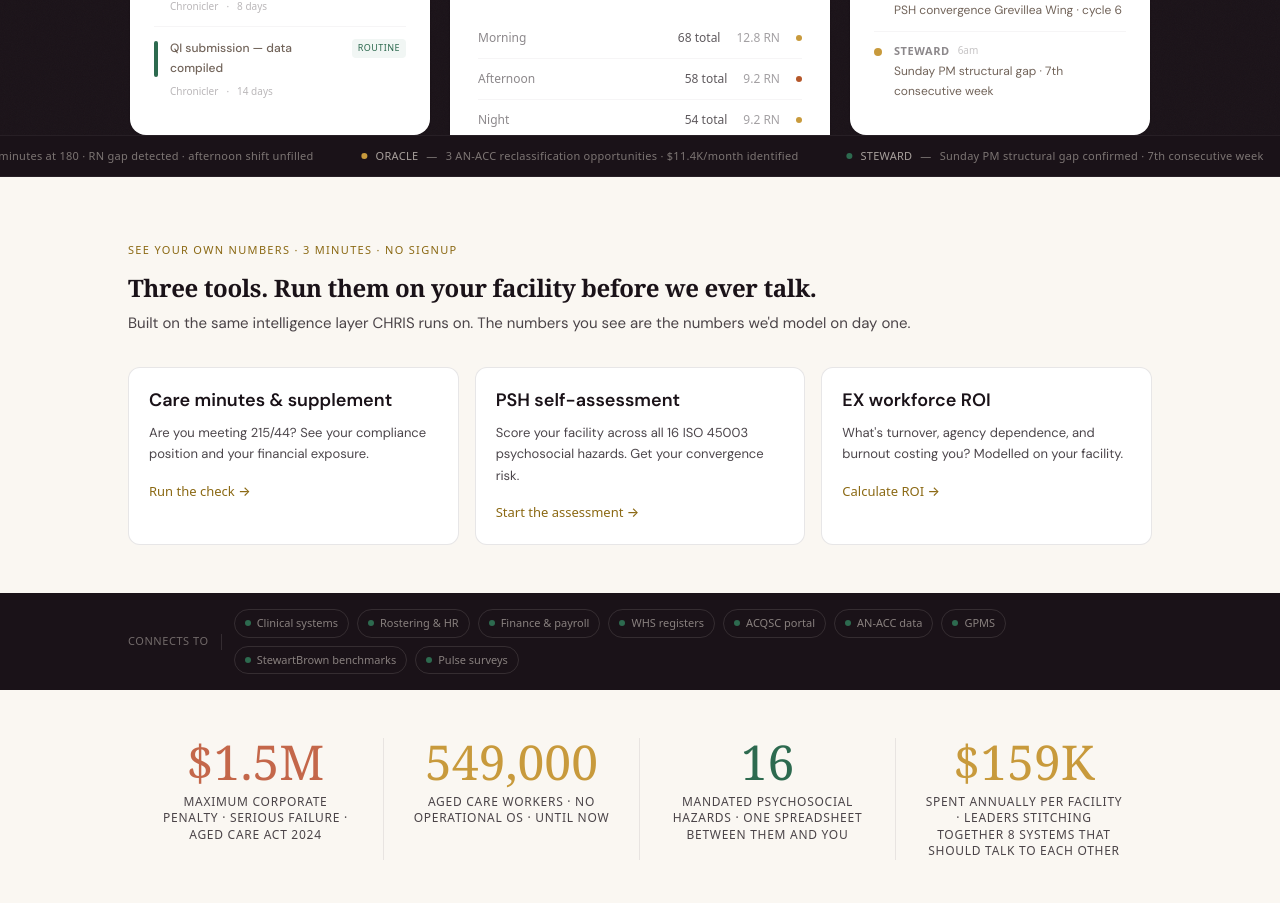
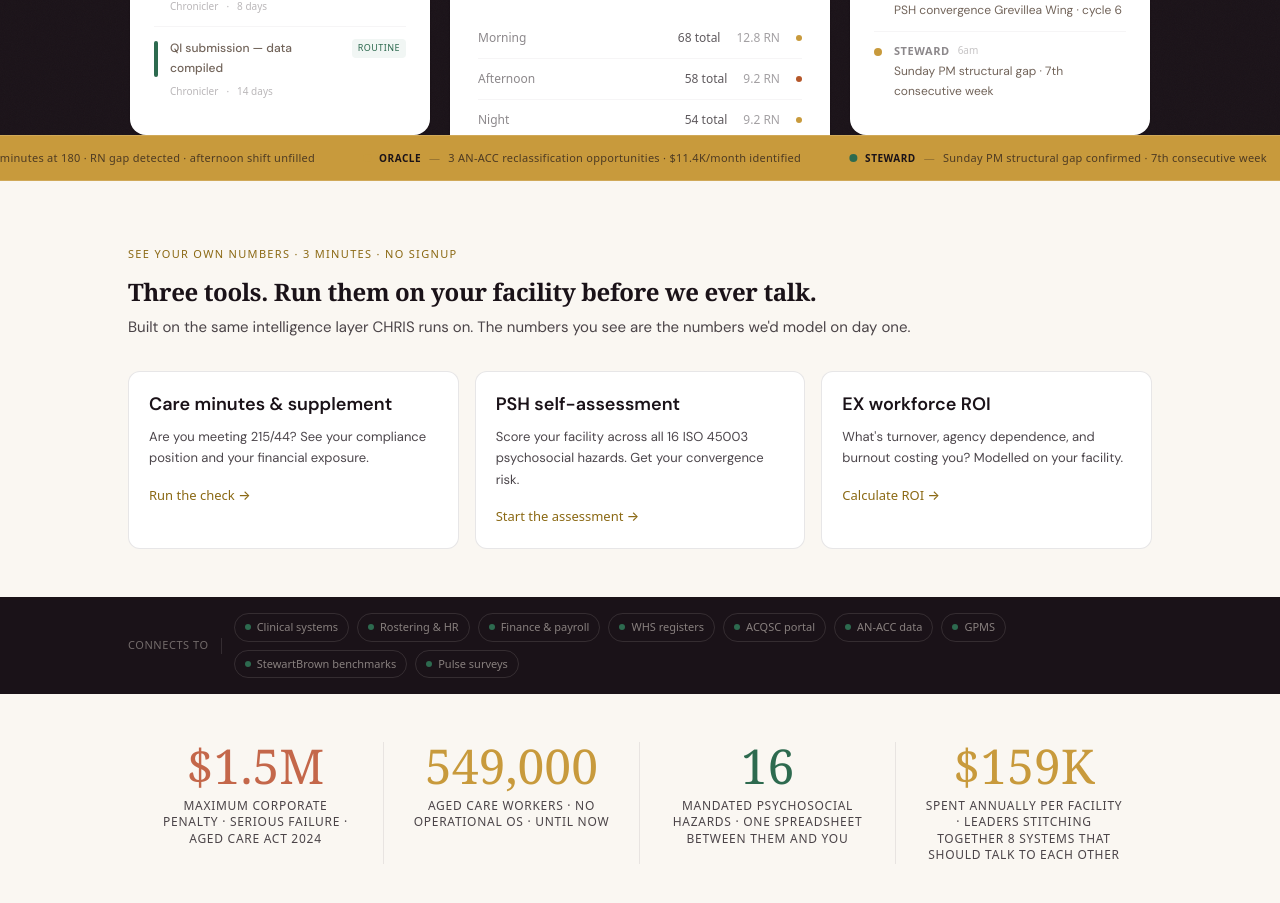
Before and after one commit to campbell-mc/website, a Next.js app in the folder apps/web/: page /v2 in a window 1280 px wide. Shown: the part 1063-1966 px from the top of the page. Built offline with nearby package versions, Linux system fonts and the light colour scheme.

Commit message:
V2: Agent ribbon now copper background — breaks dark/cream transition, high contrast text

```diff
--- a/apps/web/app/v2/page.tsx
+++ b/apps/web/app/v2/page.tsx
@@ -168,14 +168,14 @@ function AgentRibbon() {
   const doubled = [...items, ...items];
 
   return (
-    <div className="overflow-hidden" style={{ backgroundColor: C.dark, borderTop: "1px solid rgba(245,237,227,0.06)", borderBottom: "1px solid rgba(245,237,227,0.06)" }}>
-      <div className="flex items-center h-10 animate-ticker whitespace-nowrap">
+    <div className="overflow-hidden" style={{ backgroundColor: C.copper, borderTop: `1px solid rgba(255,255,255,0.15)`, borderBottom: `1px solid rgba(255,255,255,0.15)` }}>
+      <div className="flex items-center h-11 animate-ticker whitespace-nowrap">
         {doubled.map((item, i) => (
-          <span key={i} className="inline-flex items-center gap-2 text-[11px] tracking-wide mx-6 shrink-0" style={{ color: "rgba(245,237,227,0.45)" }}>
-            <span className="w-1.5 h-1.5 rounded-full shrink-0" style={{ backgroundColor: item.color }} />
-            <span className="font-medium" style={{ color: "rgba(245,237,227,0.65)" }}>{item.agent}</span>
-            <span>—</span>
-            <span>{item.text}</span>
+          <span key={i} className="inline-flex items-center gap-2 text-[11px] tracking-wide mx-6 shrink-0" style={{ color: "rgba(26,18,24,0.55)" }}>
+            <span className="w-2 h-2 rounded-full shrink-0" style={{ backgroundColor: item.color }} />
+            <span className="font-semibold uppercase tracking-wider text-[10px]" style={{ color: C.dark }}>{item.agent}</span>
+            <span style={{ color: "rgba(26,18,24,0.3)" }}>—</span>
+            <span style={{ color: "rgba(26,18,24,0.7)" }}>{item.text}</span>
           </span>
         ))}
       </div>
```
